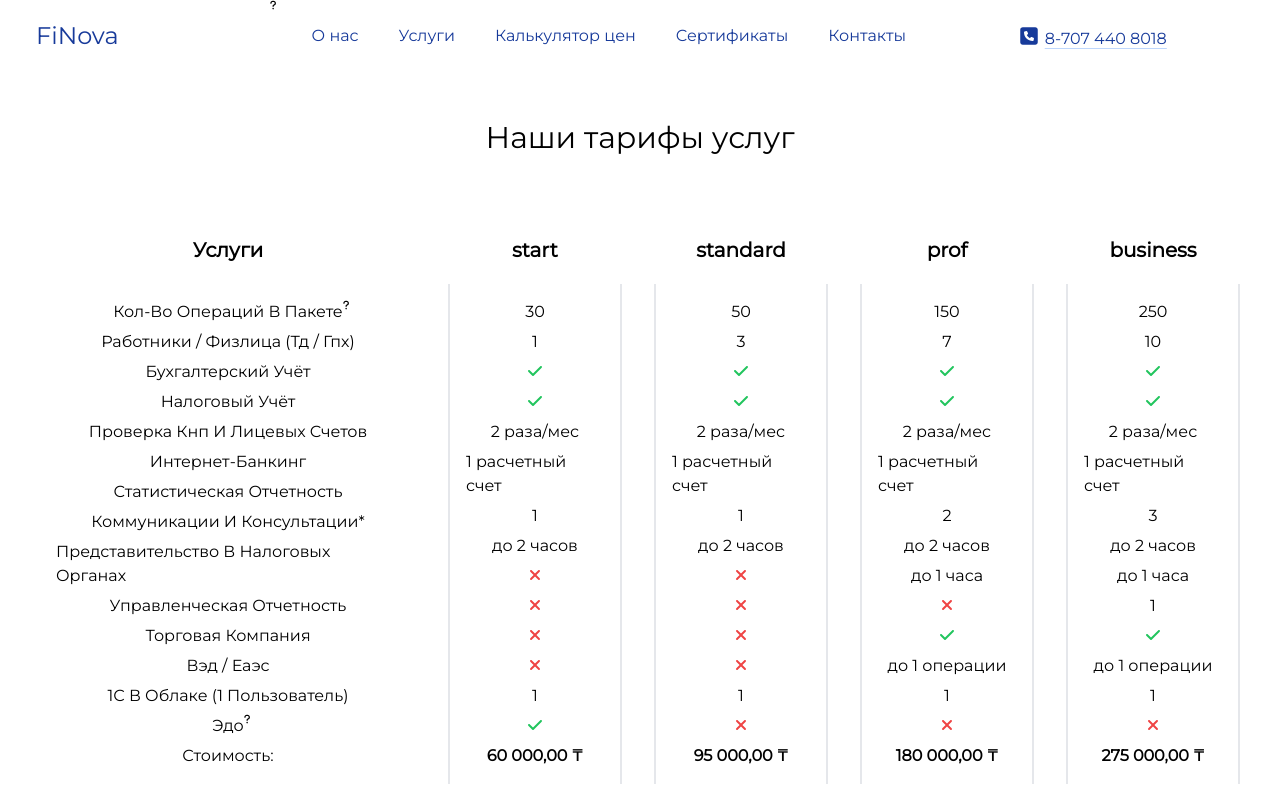
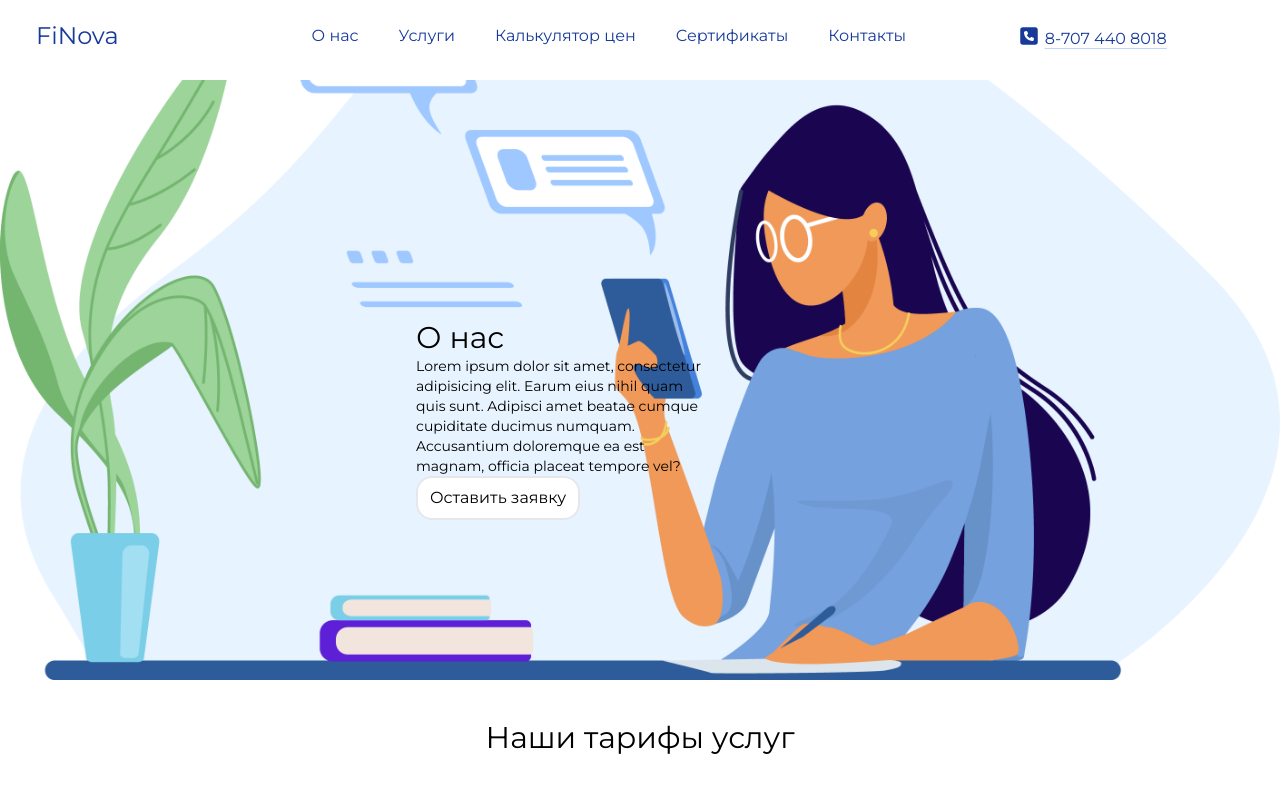
Before and after one commit to AdamDimErt/finbuh, a React (Create React App) app: page / in a window 1280 px wide. Shown: the top 800 px of the page. Built offline with nearby package versions, Linux system fonts and the light colour scheme.

Commit message:
update main

```diff
--- a/src/components/main/Index.jsx
+++ b/src/components/main/Index.jsx
@@ -0,0 +1,22 @@
+import React from 'react';
+import './main.css'
+
+const Index = () => {
+    return (
+        <div className='main  h-screen mb-12 bg-fixed  bg-cover custom-img relative'>
+            <div
+                className="block w-[18rem] lg:top-[15rem] lg:left-[26rem]  md:top-[17rem] md:left-[12rem] absolute ">
+                <h2 className='text-3xl'>О нас</h2>
+                <p className='text-sm'>Lorem ipsum dolor sit amet, consectetur adipisicing elit. Earum eius nihil quam
+                    quis
+                    sunt. Adipisci
+                    amet beatae cumque cupiditate ducimus numquam. Accusantium doloremque ea est magnam, officia placeat
+                    tempore vel?</p>
+                <button className='rounded-2xl border-2 py-2 p-3 bg-white'>Оставить заявку</button>
+            </div>
+
+        </div>
+    );
+};
+
+export default Index;
--- /dev/null
+++ b/src/components/main/main.css
@@ -0,0 +1,11 @@
+.main {
+    margin: 0;
+    padding: 0;
+    background-image: url("../../assets/home.png");
+    background-repeat: no-repeat;
+    background-size: cover;
+    background-position: right bottom;
+    height: 600px;
+    width: 100%;
+    background-color: #fff;
+}
--- a/src/components/tariff/Index.jsx
+++ b/src/components/tariff/Index.jsx
@@ -68,14 +68,16 @@ const Index = () => {
                                 data-tooltip-content='Внешнеэкономическая Деятельность'
                                 data-tooltip-place='top'
                                 id='VED'
+                                className='relative'
                             >
                                 Вэд / Еаэс
                                 <FontAwesomeIcon
                                     className=' absolute top-0 text-[10px]'
                                     icon={faQuestion}
                                 />
+                                <Tooltip anchorId='VED'/>
                             </p>
-                            <Tooltip anchorId='VED'/>
+
                         </li>
                         <li>
                             <p>1С В Облаке (1 Пользователь)</p>
--- a/src/pages/Home.jsx
+++ b/src/pages/Home.jsx
@@ -5,16 +5,18 @@ import Calculator from "../components/calculator/Index";
 import Slider from "../components/slider/index";
 import Feedback from "../components/feedback/Index";
 import Tariff from "../components/tariff/Index";
+import Main from '../components/main/Index'
 
 const Home = () => {
-  return (
-    <>
-      <Tariff />
-      <Feedback />
-      <Calculator />
-      <Slider />
-    </>
-  );
+    return (
+        <>
+            <Main/>
+            <Tariff/>
+            <Feedback/>
+            <Calculator/>
+            <Slider/>
+        </>
+    );
 };
 
 export default Home;
--- a/tailwind.config.js
+++ b/tailwind.config.js
@@ -1,9 +1,13 @@
 /** @format */
 
 module.exports = {
-  content: ["./src/**/*.{js,jsx,ts,tsx}"],
-  theme: {
-    extend: {},
-  },
-  plugins: [],
+    content: ["./src/**/*.{js,jsx,ts,tsx}"],
+    theme: {
+        extend: {},
+    },
+    plugins: [],
+    backgroundImage: {
+        'home': "url('/assets/home.png')",
+        'footer-texture': "url('/img/footer-texture.png')",
+    }
 };
```
Also changed, not shown: src/assets/home2.png (added).
